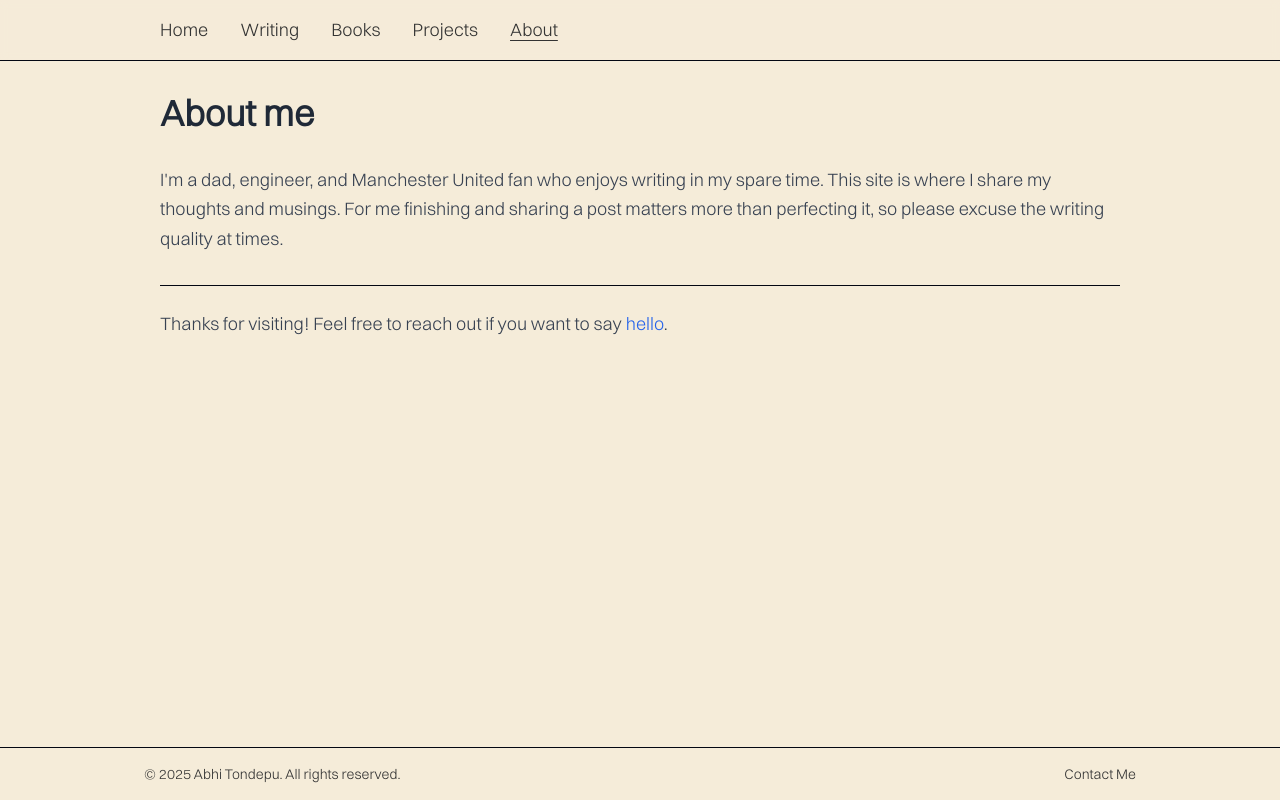
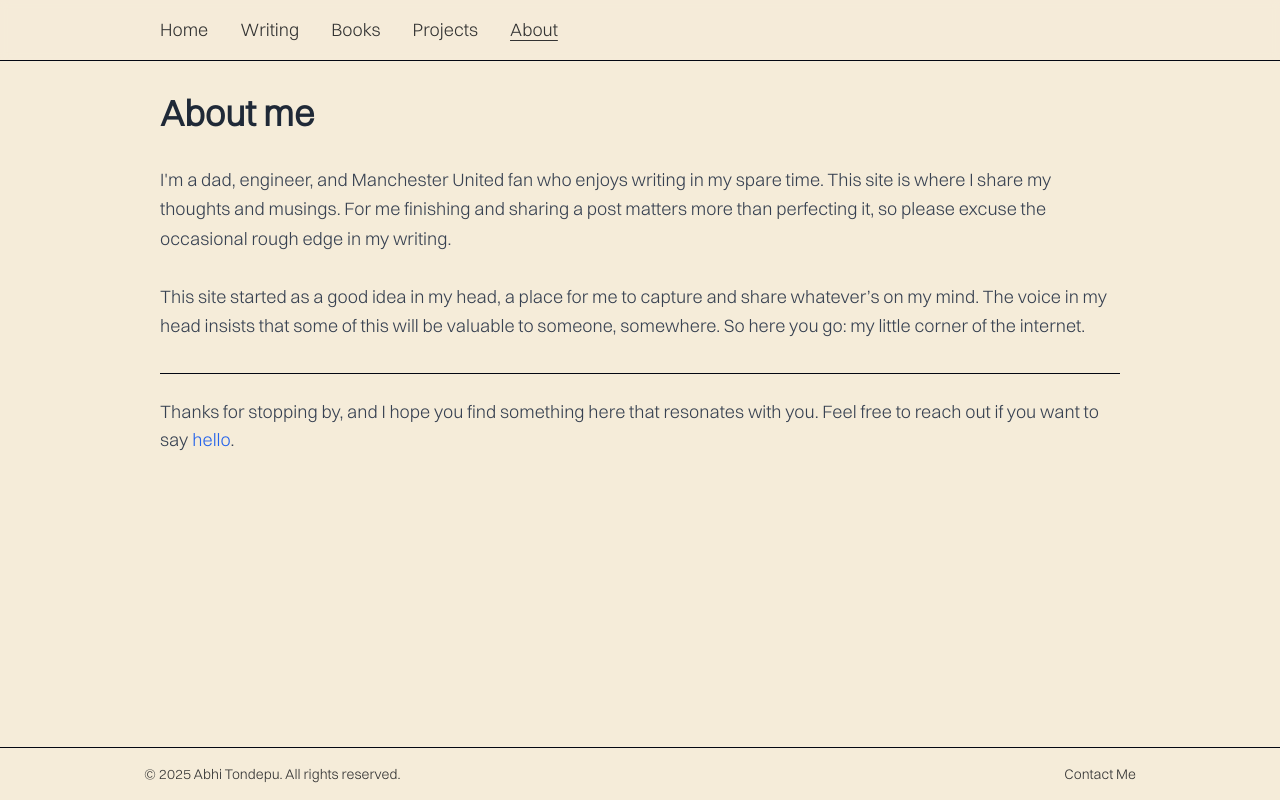
Before and after one commit to abiclub23/folio, a Next.js app: page /about in a window 1280 px wide. Built offline with nearby package versions, Linux system fonts and the light colour scheme.

Commit message:
daabout update

```diff
--- a/components/About/index.js
+++ b/components/About/index.js
@@ -15,14 +15,16 @@ export default function About() {
           <section>
             <p className="text-lg leading-relaxed text-gray-700">
             I'm a dad, engineer, and Manchester United fan who enjoys writing in my spare time. This site is where I share my thoughts and musings.
-            For me finishing and sharing a post matters more than perfecting it, so please excuse the writing quality at times.
-
+            For me finishing and sharing a post matters more than perfecting it, so please excuse the occasional rough edge in my writing.
+            <br />
+            <br />
+            This site started as a good idea in my head, a place for me to capture and share whatever’s on my mind. The voice in my head insists that some of this will be valuable to someone, somewhere. So here you go: my little corner of the internet.
             </p>
           </section>
 
           <section className="mt-12 pt-6 border-t border-gray-950">
             <p className="text-lg text-gray-700">
-            Thanks for visiting! Feel free to reach out if you want to say
+            Thanks for stopping by, and I hope you find something here that resonates with you. Feel free to reach out if you want to say
               <a href="mailto:atondepu@gmail.com" className="text-blue-600 hover:underline ml-1">
                 hello
               </a>.
```
